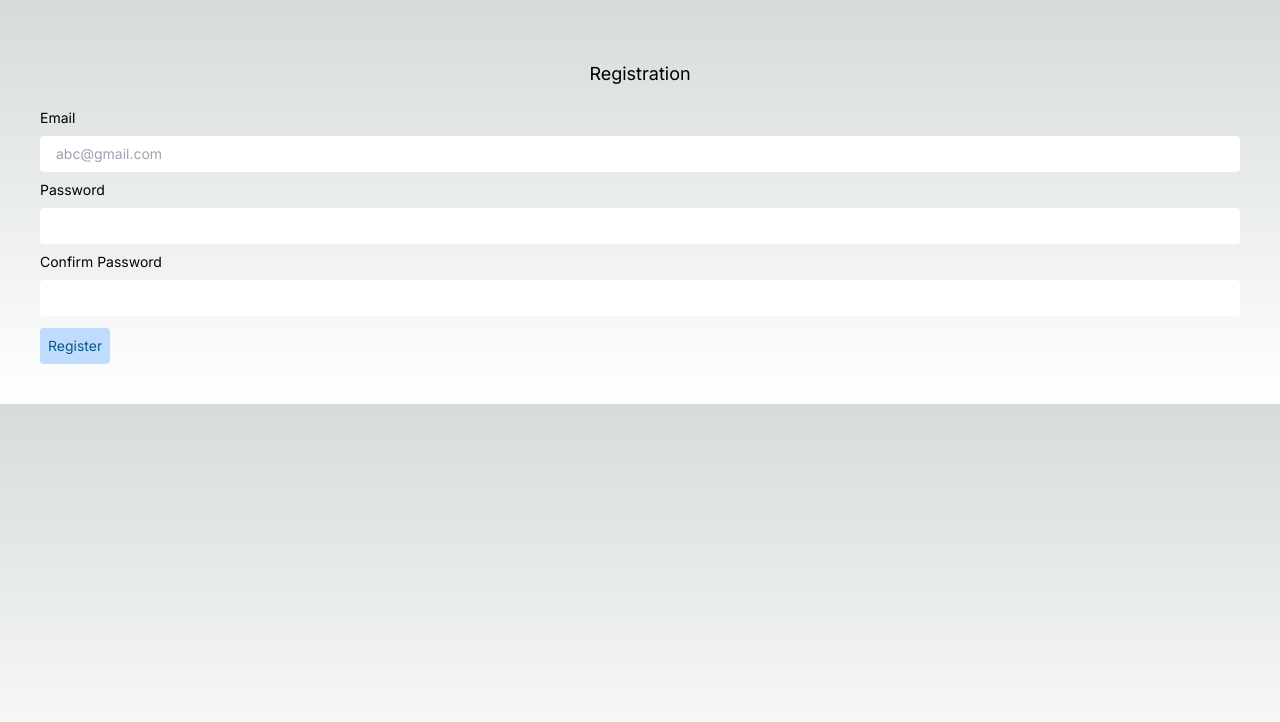
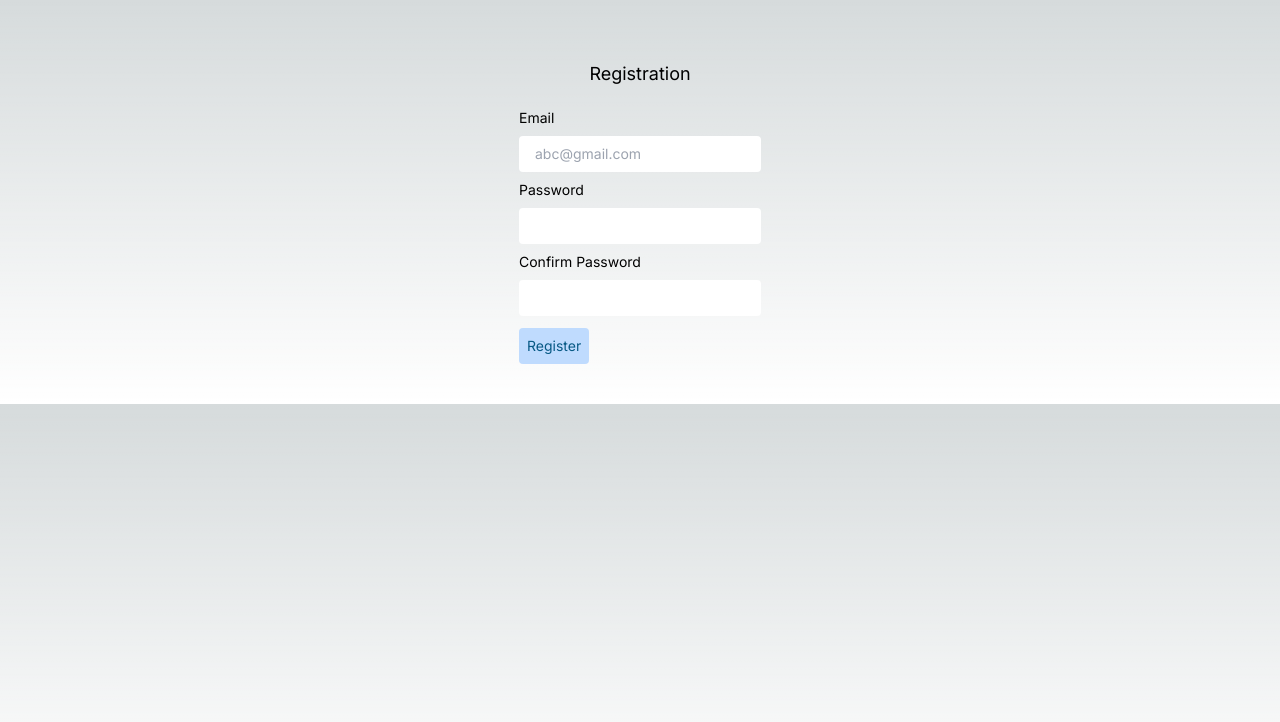
Before and after one commit to VidushaSanidu/Next.js-Learn, a Next.js app: page /register in a window 1280 px wide. Shown: the top 722 px of the page. Built offline with nearby package versions, Linux system fonts and the light colour scheme.

Commit message:
set up register page frontend

```diff
--- a/app/(routing)/(auth)/register/page.tsx
+++ b/app/(routing)/(auth)/register/page.tsx
@@ -29,12 +29,17 @@ export default function RegisterPage() {
   //   console.log(response);
   // };
 
-  const onSubmit = async (data: TRegisterSchema) => {};
+  const onSubmit = async (data: TRegisterSchema) => {
+    await new Promise((resolve) => setTimeout(resolve, 1000));
+
+    reset();
+  };
 
   return (
     <section>
       <form onSubmit={handleSubmit(onSubmit)}>
-        <div className="">
+        <div className="flex justify-center">
+          <div>
             <h1 className="text-center m-5 text-lg">Registration</h1>
             <div className="flex gap-y-2 flex-col">
               <label htmlFor="email">Email</label>
@@ -73,12 +78,14 @@ export default function RegisterPage() {
               )}
             </div>
             <button
-            className="p-2 mt-3 bg-blue-200 rounded text-sky-800"
+              className="p-2 mt-3 bg-blue-200 rounded text-sky-800 disabled:bg-gray-500"
+              disabled={isSubmitting}
               type="submit"
             >
               Register
             </button>
           </div>
+        </div>
       </form>
     </section>
   );
```
Lines whose indentation alone changed are shown as unchanged.
